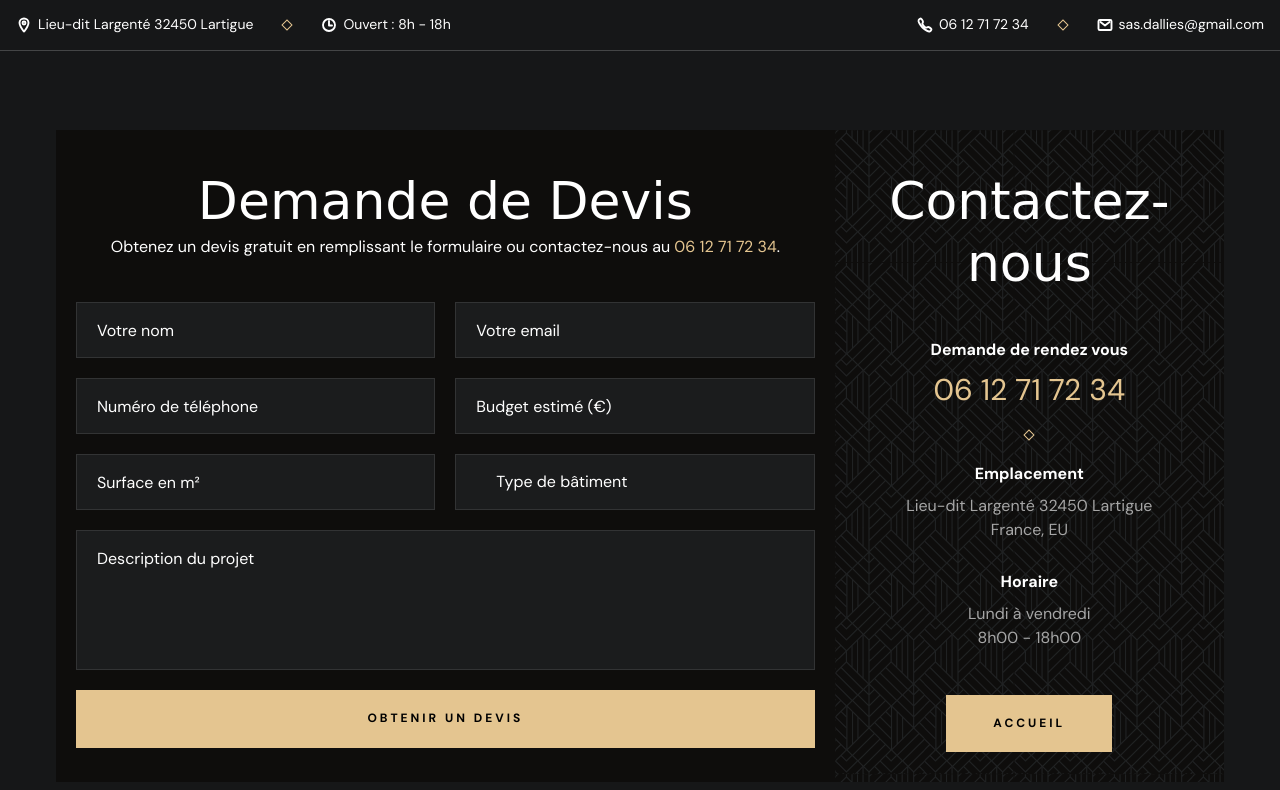
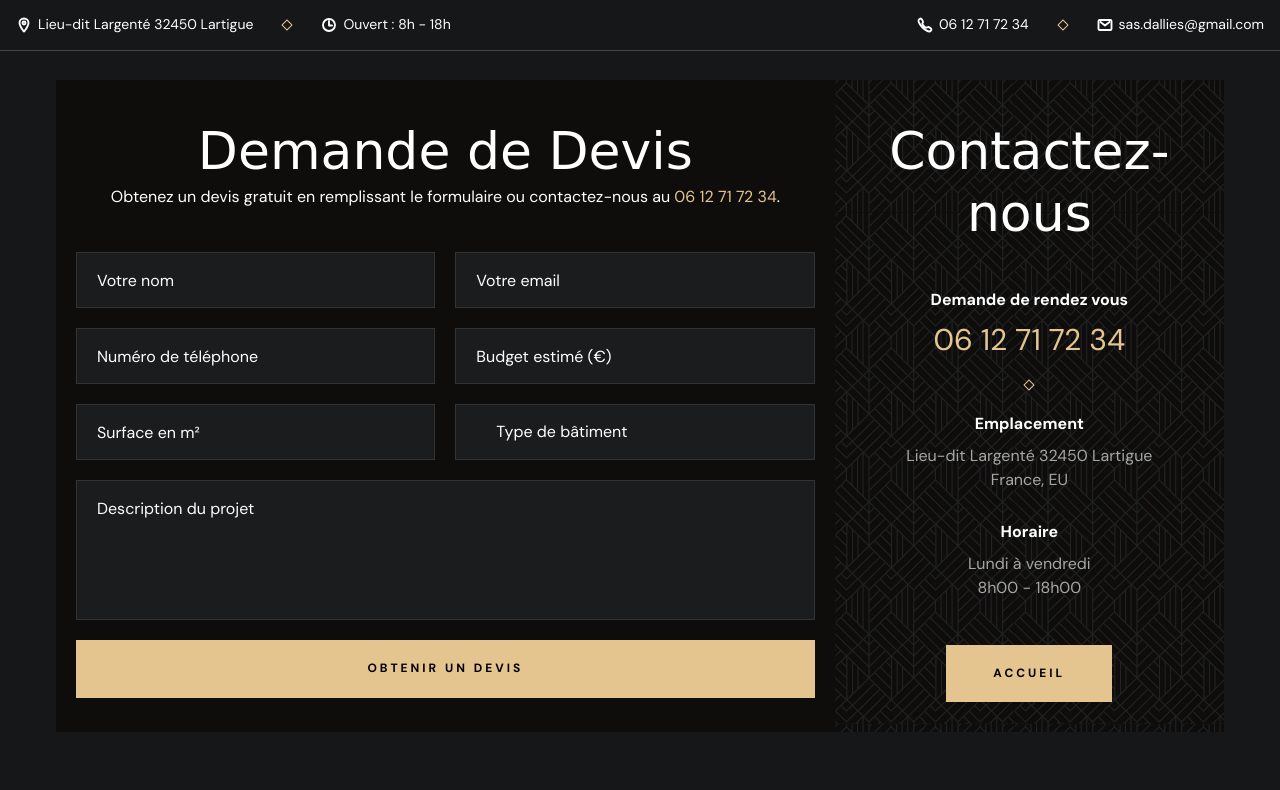
Before and after one commit to CThomassss/SASDallies, a plain HTML site: page devis.html in a window 1280 px wide. Shown: the top 790 px of the page. Drawn offline with nearby package versions, Linux system fonts and the light colour scheme; some icons are missing; a web font is replaced by a local one.

Commit message:
Correction emplacement devis

```diff
--- a/assets/css/devis.css
+++ b/assets/css/devis.css
@@ -602,7 +602,8 @@ body.nav-active {
 
 .topbar {
     display: none;
-  z-index: 10; /* Ensure the topbar is above other elements */
+    z-index: 10;
+    /* Ensure the topbar is above other elements */
     position: relative;
 }
 
@@ -680,8 +681,13 @@ textarea.input-field {
 
 .rdv {
     position: relative;
-  z-index: 1; /* Ensure the rdv section is below the topbar */
-  margin-top: 130px; /* Increase margin to center the rdv section */
+    z-index: 1;
+    /* Ensure the rdv section is below the topbar */
+    display: flex;
+    align-items: center;
+    justify-content: center;
+    padding-block: 10vh;
+    /* Add vertical padding for responsiveness */
 }
 
 
@@ -907,7 +913,8 @@ textarea.input-field {
 
 @media (max-width: 768px) {
     body {
-    overflow: auto; /* Allow scrolling on smaller screens */
+        overflow: auto;
+        /* Allow scrolling on smaller screens */
     }
 }
 
```
Lines whose indentation alone changed are shown as unchanged.
